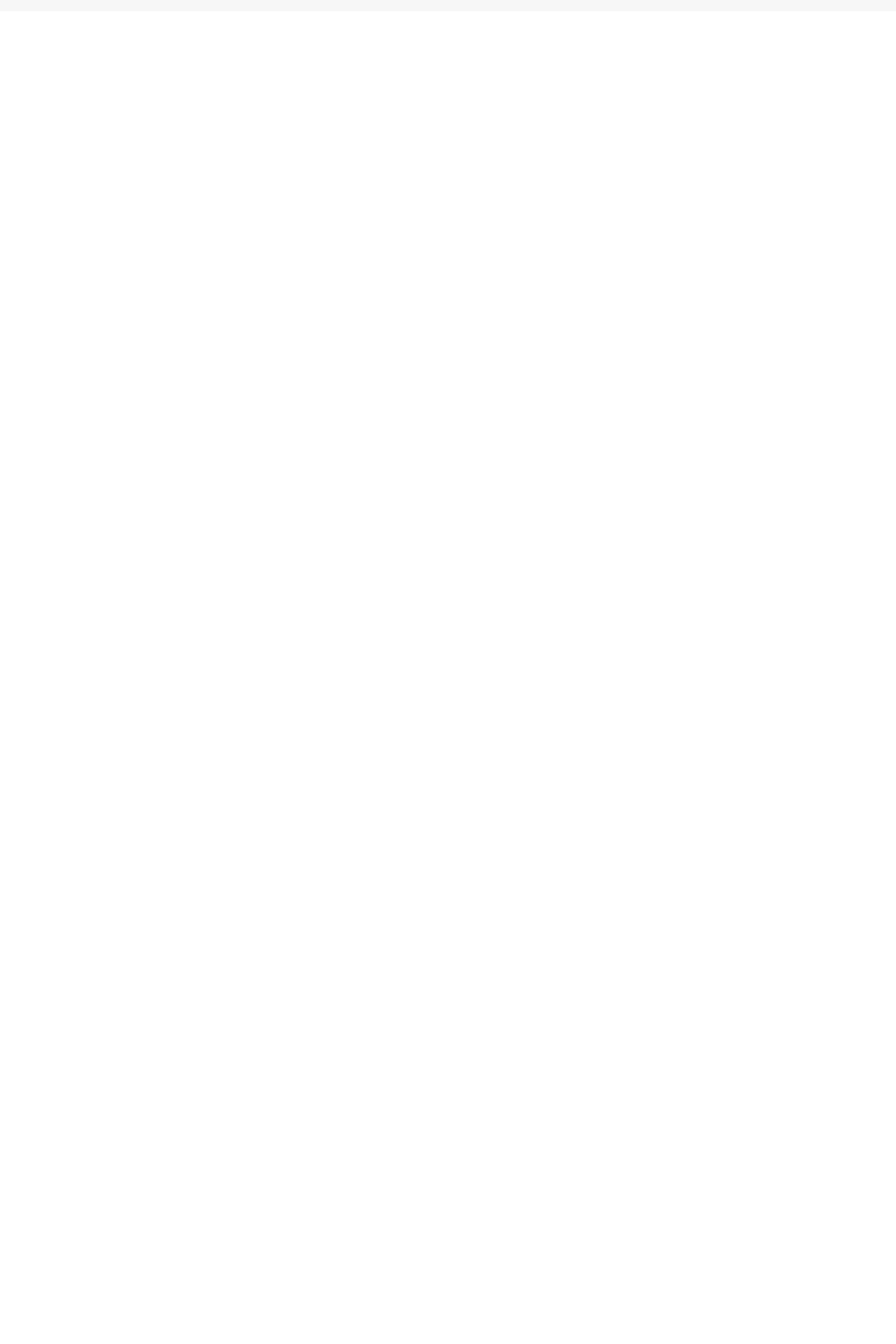
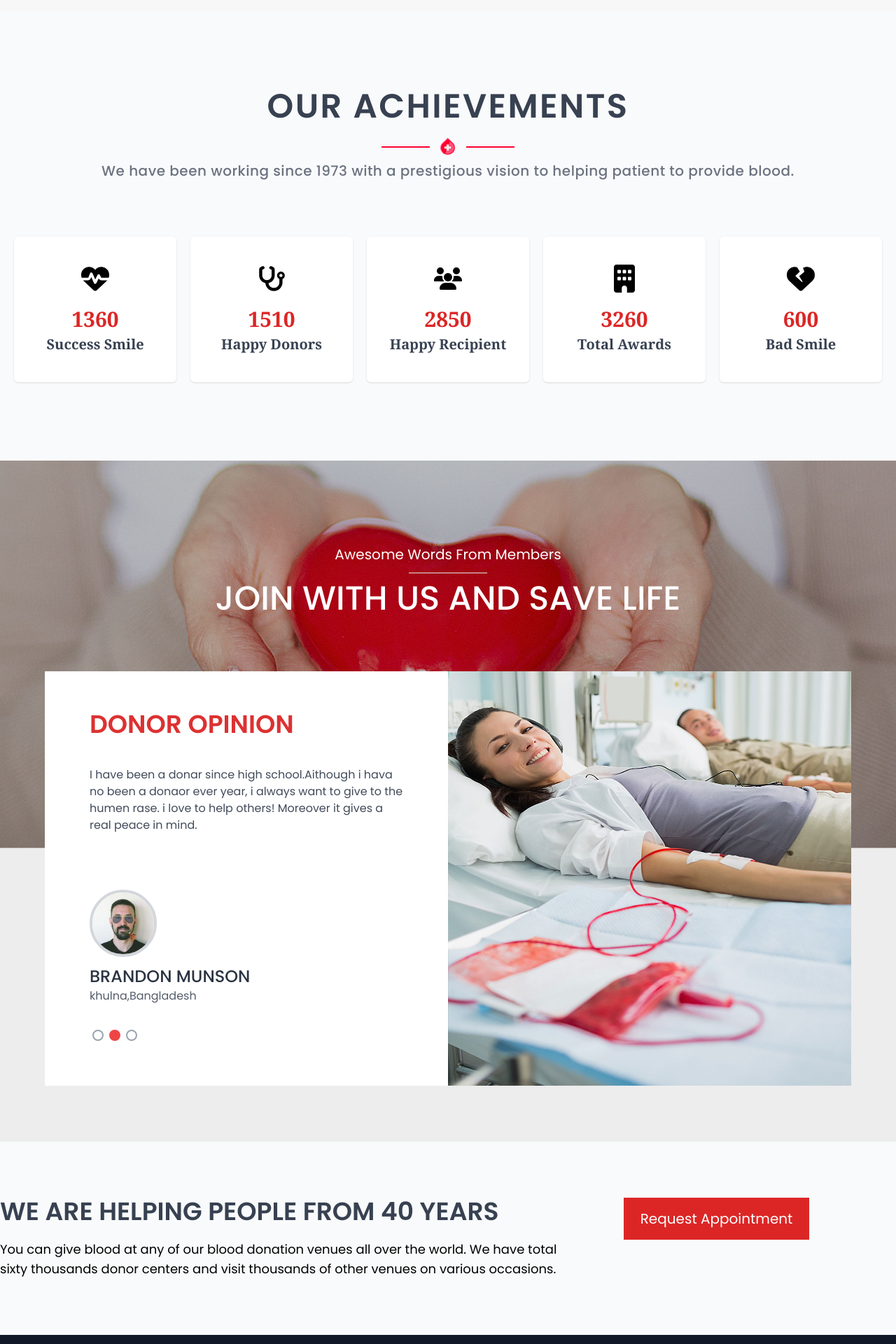
Before and after one commit to miraz66/dream_touch_blood, a React (Vite) app: page /About in a window 1280 px wide. Shown: the part 2060-3980 px from the top of the page at 70% size. Before the commit the page ends 2076 px from the top, so only its background shows below. Built offline with nearby package versions, Linux system fonts and the light colour scheme.

Commit message:
aboutDetails

```diff
--- /dev/null
+++ b/src/assets/data/CounterCardData.jsx
@@ -0,0 +1,105 @@
+import Counter from "../../utils/CountNumber";
+
+import { FontAwesomeIcon } from "@fortawesome/react-fontawesome";
+import {
+  faHeartbeat,
+  faStethoscope,
+  faUsers,
+  faBuilding,
+  faHeartCrack,
+} from "@fortawesome/free-solid-svg-icons";
+
+const CounterCardData = [
+  {
+    id: 1,
+    name: "Success Smile",
+    icon: (
+      <FontAwesomeIcon
+        className="w-10 h-10 hover:text-red-600 ease-in-out duration-300"
+        icon={faHeartbeat}
+      ></FontAwesomeIcon>
+    ),
+    counterCard: (
+      <Counter
+        startValue={0}
+        endValue={1360}
+        duration={20000}
+        css="pt-5 text-3xl text-red-600 font-semibold font-serif"
+      />
+    ),
+  },
+  {
+    id: 2,
+    name: "Happy Donors",
+    icon: (
+      <FontAwesomeIcon
+        className="w-10 h-10 hover:text-red-600 ease-in-out duration-300"
+        icon={faStethoscope}
+      ></FontAwesomeIcon>
+    ),
+    counterCard: (
+      <Counter
+        startValue={0}
+        endValue={1510}
+        duration={20000}
+        css="pt-5 text-3xl text-red-600 font-semibold font-serif"
+      />
+    ),
+  },
+  {
+    id: 3,
+    name: "Happy Recipient",
+    icon: (
+      <FontAwesomeIcon
+        className="w-10 h-10 hover:text-red-600 ease-in-out duration-300"
+        icon={faUsers}
+      ></FontAwesomeIcon>
+    ),
+    counterCard: (
+      <Counter
+        startValue={0}
+        endValue={2850}
+        duration={20000}
+        css="pt-5 text-3xl text-red-600 font-semibold font-serif"
+      />
+    ),
+  },
+  {
+    id: 4,
+    name: "Total Awards",
+    icon: (
+      <FontAwesomeIcon
+        className="w-10 h-10 hover:text-red-600 ease-in-out duration-300"
+        icon={faBuilding}
+      ></FontAwesomeIcon>
+    ),
+    counterCard: (
+      <Counter
+        startValue={0}
+        endValue={3260}
+        duration={20000}
+        css="pt-5 text-3xl text-red-600 font-semibold font-serif"
+      />
+    ),
+  },
+  {
+    id: 5,
+    name: "Bad Smile",
+    icon: (
+      <FontAwesomeIcon
+        className="w-10 h-10 hover:text-red-600 ease-in-out duration-300"
+        icon={faHeartCrack}
+      ></FontAwesomeIcon>
+    ),
+    counterCard: (
+      <Counter
+        startValue={0}
+        endValue={600}
+        duration={20000}
+        css="pt-5 text-3xl text-red-600 font-semibold font-serif"
+      />
+    ),
+  },
+];
+
+export default CounterCardData;
--- /dev/null
+++ b/src/components/CounterCard.jsx
@@ -0,0 +1,24 @@
+import PropTypes from "prop-types";
+
+function CounterCard({ name, icon, countent }) {
+  return (
+    <div>
+      <div className="py-10 flex flex-col items-center text-center bg-white shadow hover:shadow-xl ease-in-out duration-300 rounded-md animationUp">
+        {icon}
+
+        {countent}
+        <h4 className="pt-1 text-xl font-semibold font-serif text-gray-700 hover:text-gray-800">
+          {name}
+        </h4>
+      </div>
+    </div>
+  );
+}
+
+CounterCard.propTypes = {
+  name: PropTypes.string.isRequired,
+  icon: PropTypes.element.isRequired,
+  countent: PropTypes.element.isRequired,
+};
+
+export default CounterCard;
--- a/src/components/Information.jsx
+++ b/src/components/Information.jsx
@@ -1,13 +1,6 @@
 import AppointmentFrom from "./AppointmentFrom";
-import Counter from "../utils/CountNumber";
-import { FontAwesomeIcon } from "@fortawesome/react-fontawesome";
-import {
-  faHeartbeat,
-  faStethoscope,
-  faUsers,
-  faBuilding,
-  faHeartCrack,
-} from "@fortawesome/free-solid-svg-icons";
+import CounterCard from "./CounterCard";
+import CounterCardData from "../assets/data/CounterCardData";
 
 function Information() {
   return (
@@ -46,89 +39,16 @@ function Information() {
             </div>
           </div>
 
+          {/* Counter Card */}
           <div className="grid grid-cols-1 md:grid-cols-2 lg:grid-cols-3 xl:grid-cols-5 justify-between gap-5 2xl:gap-10 px-5 boxTarget">
-            <div className="py-10 flex flex-col items-center text-center bg-white shadow hover:shadow-xl ease-in-out duration-300 rounded-md animationUp">
-              <FontAwesomeIcon
-                className="w-10 h-10 hover:text-red-600 ease-in-out duration-300"
-                icon={faHeartbeat}
-              ></FontAwesomeIcon>
-              <Counter
-                startValue={0}
-                endValue={1360}
-                duration={20000}
-                css="pt-5 text-3xl text-red-600 font-semibold font-serif"
+            {CounterCardData.map(({ id, name, icon, counterCard }) => (
+              <CounterCard
+                key={id}
+                name={name}
+                icon={icon}
+                countent={counterCard}
               />
-              <h4 className="pt-1 text-xl font-semibold font-serif text-gray-700 hover:text-gray-800">
-                Success Smile
-              </h4>
-            </div>
-
-            <div className="py-10 flex flex-col items-center text-center bg-white shadow hover:shadow-xl ease-in-out duration-300 rounded-md animationUp">
-              <FontAwesomeIcon
-                className="w-10 h-10 hover:text-red-600 ease-in-out duration-300"
-                icon={faStethoscope}
-              ></FontAwesomeIcon>
-              <Counter
-                startValue={0}
-                endValue={1510}
-                duration={20000}
-                css="pt-5 text-3xl text-red-600 font-semibold font-serif"
-              />
-              <h4 className="pt-1 text-xl font-semibold font-serif text-gray-700 hover:text-gray-800">
-                Happy Donors
-              </h4>
-            </div>
-
-            <div className="py-10 flex flex-col items-center text-center bg-white shadow hover:shadow-xl ease-in-out duration-300 rounded-md animationUp">
-              <FontAwesomeIcon
-                className="w-10 h-10 hover:text-red-600 ease-in-out duration-300"
-                icon={faUsers}
-              ></FontAwesomeIcon>
-
-              <Counter
-                startValue={0}
-                endValue={2850}
-                duration={20000}
-                css="pt-5 text-3xl text-red-600 font-semibold font-serif"
-              />
-              <h4 className="pt-1 text-xl font-semibold font-serif text-gray-700 hover:text-gray-800">
-                Happy Recipient
-              </h4>
-            </div>
-
-            <div className="py-10 flex flex-col items-center text-center bg-white shadow hover:shadow-xl ease-in-out duration-300 rounded-md animationUp">
-              <FontAwesomeIcon
-                className="w-10 h-10 hover:text-red-600 ease-in-out duration-300"
-                icon={faBuilding}
-              ></FontAwesomeIcon>
-
-              <Counter
-                startValue={0}
-                endValue={3260}
-                duration={20000}
-                css="pt-5 text-3xl text-red-600 font-semibold font-serif"
-              />
-              <h4 className="pt-1 text-xl font-semibold font-serif text-gray-700 hover:text-gray-800">
-                Total Awards
-              </h4>
-            </div>
-
-            <div className="py-10 flex flex-col items-center text-center bg-white shadow hover:shadow-xl ease-in-out duration-300 rounded-md animationUp">
-              <FontAwesomeIcon
-                className="w-10 h-10 hover:text-red-600 ease-in-out duration-300"
-                icon={faHeartCrack}
-              ></FontAwesomeIcon>
-
-              <Counter
-                startValue={0}
-                endValue={600}
-                duration={20000}
-                css="pt-5 text-3xl text-red-600 font-semibold font-serif"
-              />
-              <h4 className="pt-1 text-xl font-semibold font-serif text-gray-700 hover:text-gray-800">
-                Bad Smile
-              </h4>
-            </div>
+            ))}
           </div>
         </div>
       </div>
--- a/src/components/Testimonial.jsx
+++ b/src/components/Testimonial.jsx
@@ -12,7 +12,7 @@ export default function Testimonial() {
             <div className=""></div>
             <hr className="mx-auto w-16 md:w-28 bg-white my-3" />
             <h2 className="text-3xl md:text-5xl pb-10 font-medium">
-              JOIN WITH US AND SAVE LIFE CAMPAIGNS
+              JOIN WITH US AND SAVE LIFE
             </h2>
           </div>
           <div className="lg:flex lg:justify-between hover:shadow-xl lg:hover:shadow-gray-300 ease-out duration-300">
--- a/src/pages/About.jsx
+++ b/src/pages/About.jsx
@@ -1,6 +1,14 @@
 import DetailsCompany from "../components/DetailsCompany";
 import Header from "../components/Headers";
 import VolunteerSection from "../components/VolunteerSection";
+import CounterCard from "../components/CounterCard";
+import CounterCardData from "../assets/data/CounterCardData";
+import Testimonial from "../components/Testimonial";
+
+// images
+import separator from "../assets/separator.png";
+import Button from "../utils/Button";
+import Footer from "../components/Footer";
 
 function About() {
   return (
@@ -32,6 +40,61 @@ function About() {
 
         {/* Volunteer Section */}
         <VolunteerSection />
+
+        {/* Achievements Section */}
+        <div className="bg-gray-50 py-28">
+          <div className="text-center pb-20">
+            <h1 className="pb-3 text-5xl tracking-wider text-gray-700 font-semibold uppercase">
+              OUR ACHIEVEMENTS
+            </h1>
+
+            <img className="mx-auto" src={separator} alt="" />
+
+            <p className="text-gray-500 text-xl tracking-wide font-medium">
+              We have been working since 1973 with a prestigious vision to
+              helping patient to provide blood.
+            </p>
+          </div>
+          {/* Counter Card */}
+          <div className="max-w-7xl mx-auto grid grid-cols-1 md:grid-cols-2 lg:grid-cols-3 xl:grid-cols-5 justify-between gap-5 2xl:gap-10 px-5 boxTarget">
+            {CounterCardData.map(({ id, name, icon, counterCard }) => (
+              <CounterCard
+                key={id}
+                name={name}
+                icon={icon}
+                countent={counterCard}
+              />
+            ))}
+          </div>
+        </div>
+
+        {/*Testimonial Section*/}
+        <Testimonial />
+
+        {/* Helping Section */}
+        <div className="bg-gray-50 py-20">
+          <div className="max-w-7xl mx-auto grid grid-cols-3 gap-14">
+            <div className="col-span-2">
+              <h3 className="pb-5 text-4xl text-gray-700 font-semibold uppercase">
+                we are helping people from 40 years
+              </h3>
+              <p className="text-lg">
+                You can give blood at any of our blood donation venues all over
+                the world. We have total sixty thousands donor centers and visit
+                thousands of other venues on various occasions.
+              </p>
+            </div>
+            <div className="">
+              <Button
+                name="Request Appointment"
+                css="bg-red-600 px-6 py-4 text-xl text-white hover:bg-gray-700 ease-in-out duration-300"
+              />
+            </div>
+          </div>
+        </div>
+
+        {/* Footer Section */}
+        <Footer />
       </div>
     </>
   );
```
Also changed, not shown: src/assets/separator.png (added).
